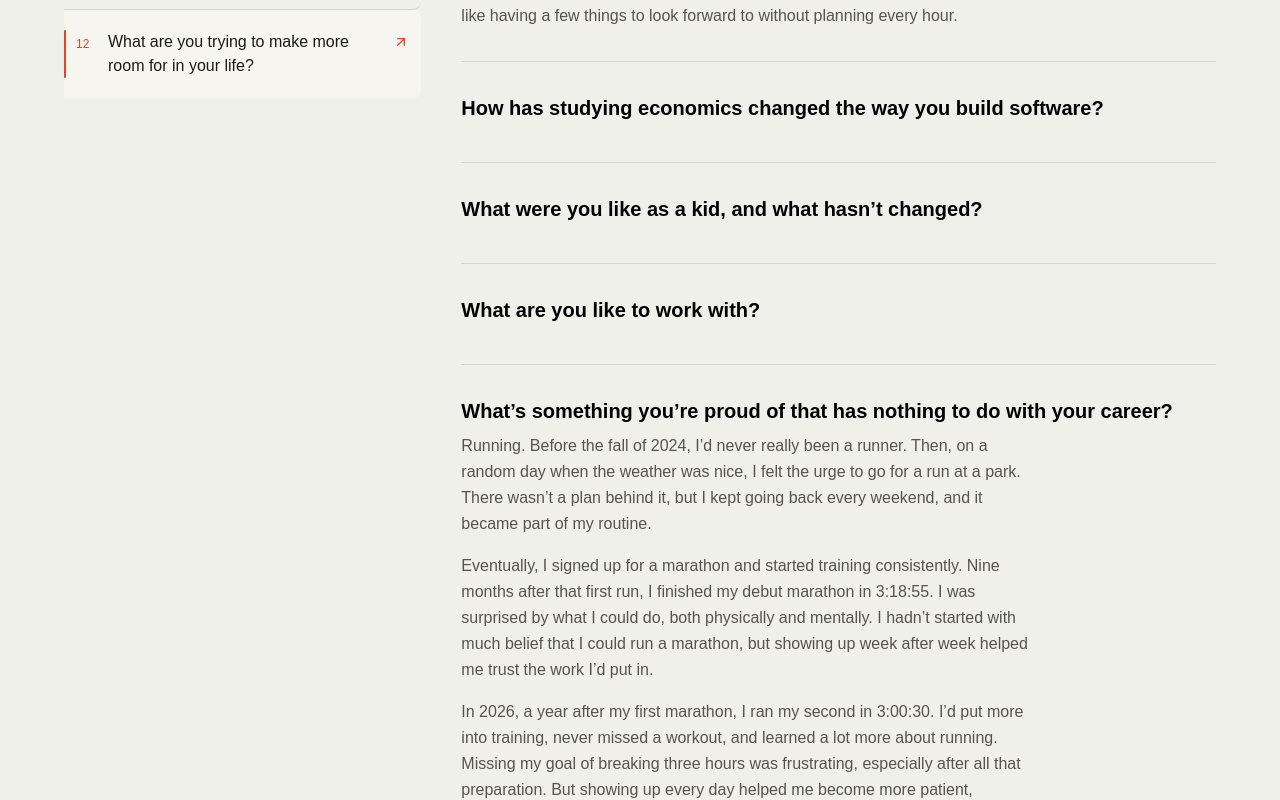
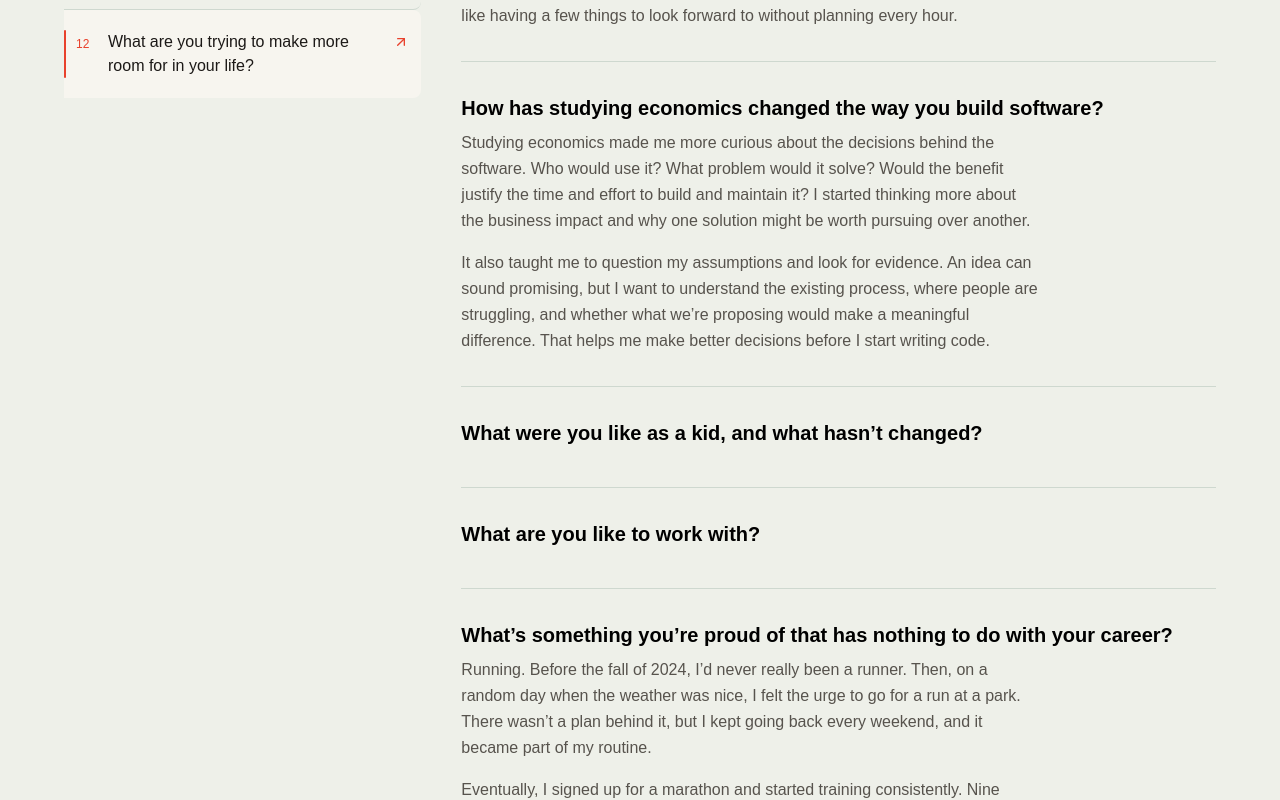
Before and after one commit to ryanctruong/personal-website, a React (Vite) app in the folder client/: page / in a window 1280 px wide. Shown: the part 1304-2104 px from the top of the page. Built offline with nearby package versions, Linux system fonts and the light colour scheme; no server answers.

Commit message:
update economic question

```diff
--- a/client/src/pages/Home/components/Questionnaire/faq.ts
+++ b/client/src/pages/Home/components/Questionnaire/faq.ts
@@ -18,7 +18,7 @@ export const FAQS: Faq[] = [
   {
     id: "faq-economics",
     question: "How has studying economics changed the way you build software?",
-    answer: "",
+    answer: "Studying economics made me more curious about the decisions behind the software. Who would use it? What problem would it solve? Would the benefit justify the time and effort to build and maintain it? I started thinking more about the business impact and why one solution might be worth pursuing over another.\n\nIt also taught me to question my assumptions and look for evidence. An idea can sound promising, but I want to understand the existing process, where people are struggling, and whether what we’re proposing would make a meaningful difference. That helps me make better decisions before I start writing code.",
   },
   {
     id: "faq-childhood",
```
